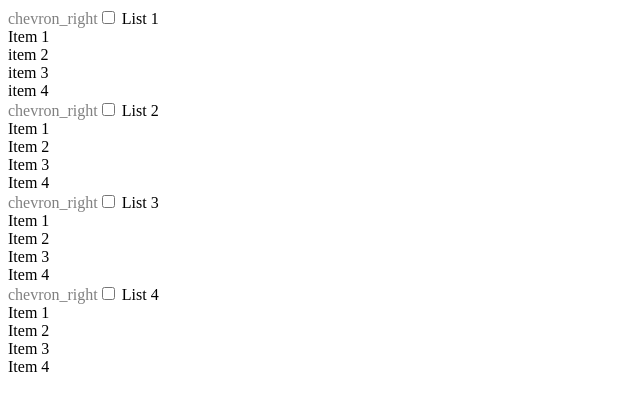
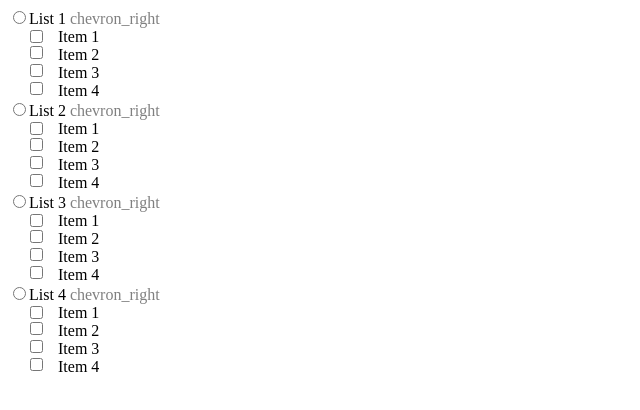
Before and after one commit to artemShvalev/ProContext-Task, a Vue app: page / in a window 1280 px wide. Shown: the top 410 px of the page, without its empty margins (0-640 px from the left). Built offline with nearby package versions, Linux system fonts and the light colour scheme.

Commit message:
lists build

```diff
--- a/src/assets/styles/main.scss
+++ b/src/assets/styles/main.scss
@@ -8,3 +8,25 @@ ul,li{
     color: grey;
   }
 }
+li{
+  margin-left: 50px;
+}
+input[type="checkbox"] {
+  position: absolute;
+  left: 30px;
+  margin: 0;
+  padding: 0;
+}
+//
+#item-1 {
+  margin-top: 22px;
+}
+#item-2 {
+  margin-top: 22px;
+}
+#item-3 {
+  margin-top: 22px;
+}
+#item-4 {
+  margin-top: 22px;
+}
--- a/src/components/ListLeft.vue
+++ b/src/components/ListLeft.vue
@@ -1,47 +1,50 @@
 <template>
 <div>
  <ul>
-    <span></span>
-    <input type="checkbox"> List 1
-    <li>Item 1</li>
-    <li>item 2</li>
-    <li>item 3</li>
-    <li>item 4</li>
+    <input type="radio" id="list">
+    <label for="list">List 1 <span></span></label>
+
+    <input type="checkbox" id="item-1"> <li>Item 1</li>
+    <input type="checkbox"> <li>Item 2</li>
+    <input type="checkbox"> <li>Item 3</li>
+    <input type="checkbox"> <li>Item 4</li>
   </ul>
   <ul>
-    <span></span>
-  <input type="checkbox">  List 2
-    <li>Item 1</li>
-    <li>Item 2</li>
-    <li>Item 3</li>
-    <li>Item 4</li>
+    <input type="radio" id="list-2">
+    <label for="list-2">List 2 <span></span></label>
+
+    <input type="checkbox" id="item-2"> <li>Item 1</li>
+    <input type="checkbox"> <li>Item 2</li>
+    <input type="checkbox"> <li>Item 3</li>
+    <input type="checkbox"> <li>Item 4</li>
   </ul>
   <ul>
-    <span></span>
-    <input type="checkbox">  List 3
-    <li>Item 1</li>
-    <li>Item 2</li>
-    <li>Item 3</li>
-    <li>Item 4</li>
+    <input type="radio" id="list-3">
+    <label for="list-3">List 3 <span></span></label>
+
+    <input type="checkbox" id="item-3"> <li>Item 1</li>
+    <input type="checkbox"> <li>Item 2</li>
+    <input type="checkbox"> <li>Item 3</li>
+    <input type="checkbox"> <li>Item 4</li>
   </ul>
   <ul>
-    <span></span>
-    <input type="checkbox">  List 4
-    <li>Item 1</li>
-    <li>Item 2</li>
-    <li>Item 3</li>
-    <li>Item 4</li>
+    <input type="radio" id="list-4">
+    <label for="list-4">List 4 <span></span></label>
+
+    <input type="checkbox" id="item-4"> <li>Item 1</li>
+    <input type="checkbox"> <li>Item 2</li>
+    <input type="checkbox"> <li>Item 3</li>
+    <input type="checkbox"> <li>Item 4</li>
   </ul>
 </div>
 </template>
 
 <script>
-export default {
-};
+export default {};
 </script>
 
 <style lang="scss">
-  @import '@/assets/styles/main.scss';
+@import "@/assets/styles/main.scss";
 </style>
 
 // Кинуть Пропсы в райт коипонент
--- a/src/components/ListRight.vue
+++ b/src/components/ListRight.vue
@@ -0,0 +1,13 @@
+/<template>
+  <div></div>
+</template>
+
+<script>
+export default {
+
+};
+</script>
+
+<style>
+
+</style>
```
